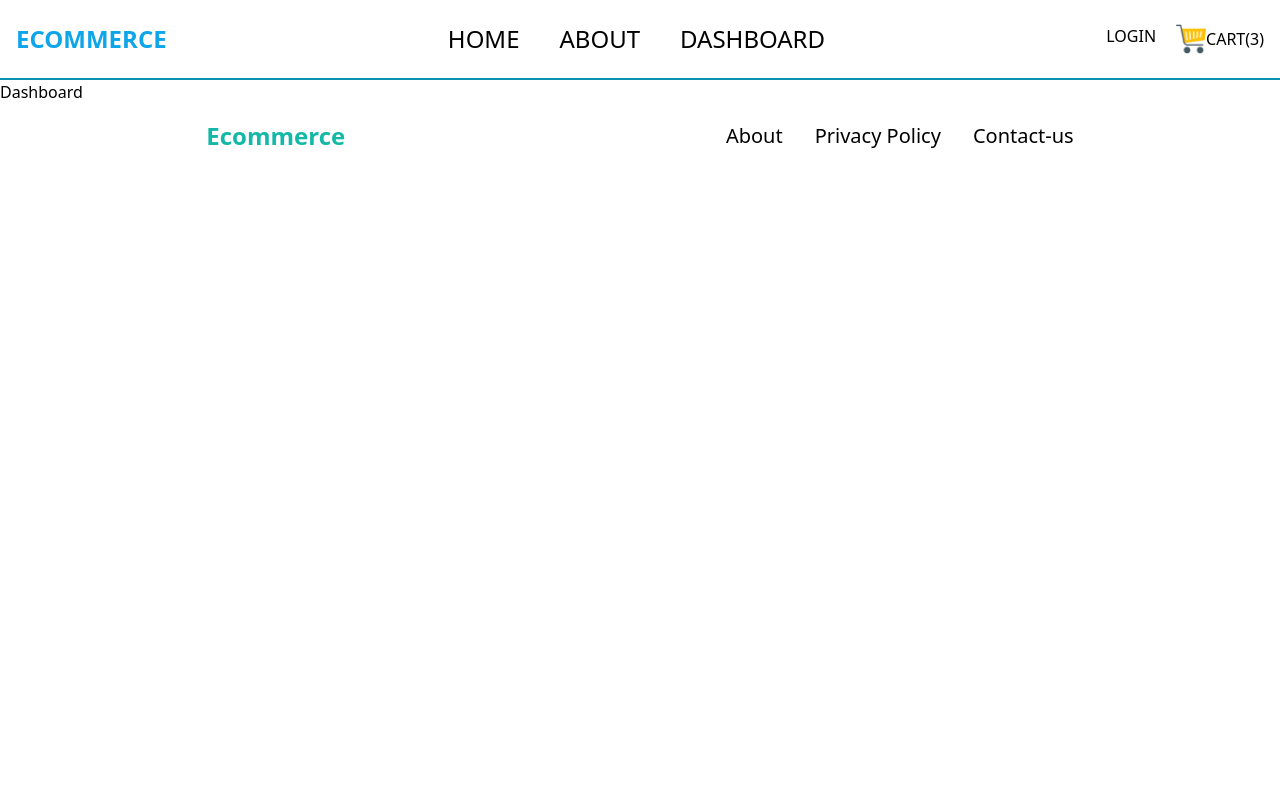
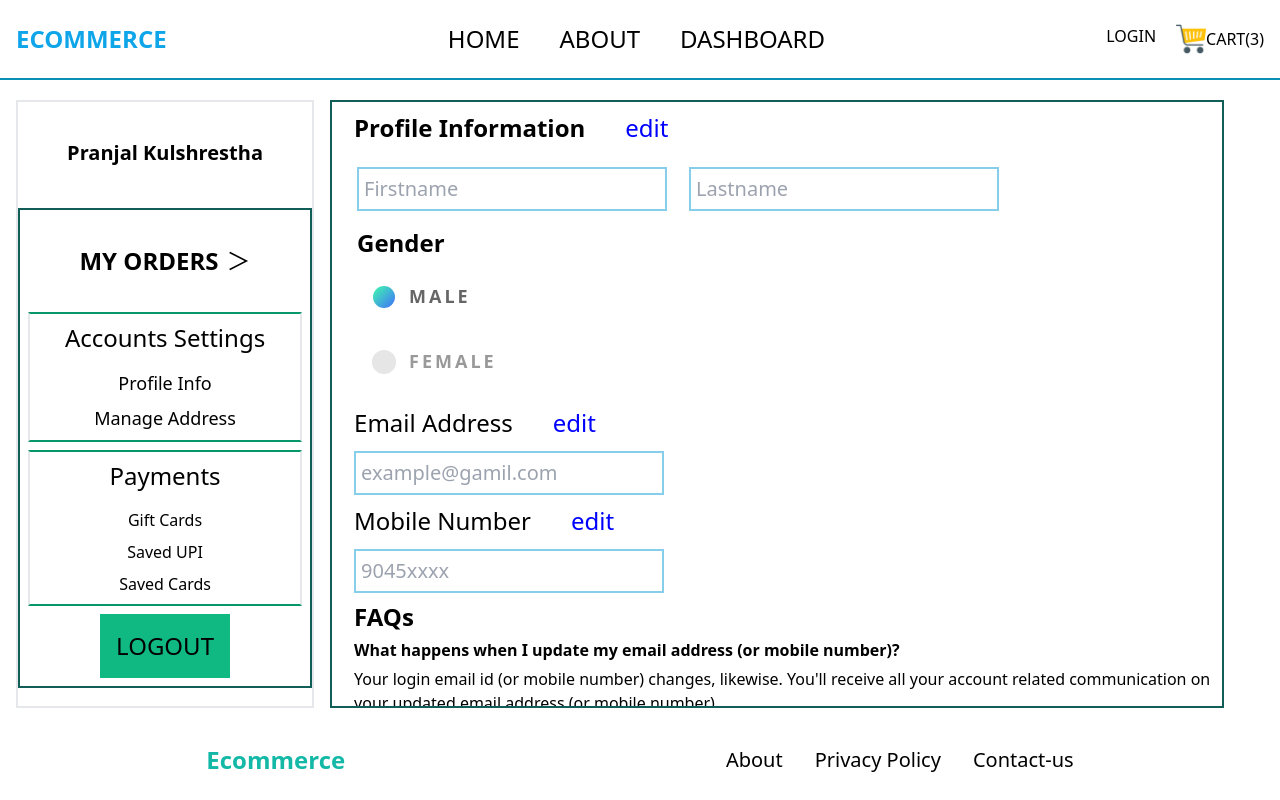
Before and after one commit to nitinvasdhani123/Ecommerc-Website, a React (Create React App) app in the folder ecommercefrontend/: page /Dashboard in a window 1280 px wide. Built offline with nearby package versions, Linux system fonts and the light colour scheme.

Commit message:
dashboard profile Info created

```diff
--- a/ecommercefrontend/src/components/About.js
+++ b/ecommercefrontend/src/components/About.js
@@ -3,7 +3,7 @@ import React from 'react'
 
 function About() {
   return (
-    <div className='h-[80vh] overflow-auto'><section className="bg-white dark:bg-gray-900 overflow-auto">
+    <div className='h-[79vh] overflow-auto'><section className="bg-white dark:bg-gray-900 overflow-auto">
     <div className="py-8 px-4 mx-auto max-w-screen-xl lg:py-16 lg:px-6 ">
         <div className="mx-auto max-w-screen-sm text-center mb-8 lg:mb-16">
             <h2 className="mb-4 text-4xl tracking-tight font-extrabold text-gray-900 dark:text-white">Our Team</h2>
--- a/ecommercefrontend/src/components/Dashboard.js
+++ b/ecommercefrontend/src/components/Dashboard.js
@@ -1,8 +1,43 @@
-import React from 'react'
+
+import React,{useState} from 'react'
+
+
+import { Link } from 'react-router-dom'
+import ProfileInfo from './ProfileInfo'
 
 function Dashboard() {
+
+
+
   return (
-    <div>Dashboard</div>
+  <div className="w-[95vw] h-[76vh] mx-4 mt-5 my-5 flex align-center gap-2">
+    <div className='w-1/4 border-2  '>
+      <h2 className='mx-2 mt-3 md:p-6 px-2  text-[12px] font-bold text-center  md:text-[20px]'>Pranjal Kulshrestha</h2>
+      <div className='h-[60vh] mt-4 px-2 py-2 flex flex-col items-center border-2 outline-none border-teal-800'>
+        <Link className='flex flex-1 items-center justify-center gap-2 w-full outline-none  ' to="/Products">
+       <button className=' bg-transparent text-[12px] md:font-bold md:text-2xl'>MY ORDERS</button>
+       <span className='md:text-2xl'>＞</span>
+       </Link>
+       <div className=' mt-2 w-full flex-1 flex flex-col items-center justify-around border-2 border-b-emerald-600 border-t-emerald-600'>
+        <h2 className='text-[10px] mt-2 md:text-2xl'>Accounts Settings</h2>
+        <ul className='text-[8px] md:text-[18px] mt-2 flex flex-col items-center justify-center p-2 gap-2'>
+          <Link to='/ProfileInfo'><li>Profile Info</li></Link>
+          <button><li>Manage Address</li></button>
+        </ul>
+       </div>
+       <div className=' mt-2 w-full flex flex-1 flex-col  items-center justify-around border-2 border-b-emerald-600 border-t-emerald-600'>
+        <h2 className='text-[10px] mt-2 md:text-2xl'>Payments</h2>
+        <ul className='text-[8px] md:text-[16px] mt-2 flex flex-col items-center justify-center p-2 gap-2'>
+          <li>Gift Cards</li>
+          <li>Saved UPI</li>
+          <li>Saved Cards</li>
+        </ul>
+       </div>
+       <button className='text-[10px] md:text-2xl bg-emerald-500 p-4 mt-2 '>LOGOUT</button>
+      </div>
+    </div>
+    <div className=' w-3/4 border-2 mx-2 border-teal-800 overflow-y-auto'><ProfileInfo/></div>
+  </div>
   )
 }
 
--- a/ecommercefrontend/src/components/Footer.js
+++ b/ecommercefrontend/src/components/Footer.js
@@ -2,7 +2,7 @@ import React from 'react'
 
 const Footer = () => {
   return (
-    <div className='h-[5vh] flex items-center justify-around flex-wrap p-4'>
+    <div className='h-[5vh] flex items-center justify-around  flex-wrap p-4'>
      <p className='text-2xl text-teal-500 font-bold'>Ecommerce</p>
      <ul className='flex flex-wrap gap-8 text-xl'>
       <li>About</li>
--- a/ecommercefrontend/src/components/Login.js
+++ b/ecommercefrontend/src/components/Login.js
@@ -57,6 +57,7 @@ function Login() {
       </div>
 							<button type="submit" className="block w-full bg-indigo-600 mt-4 py-2 rounded-2xl text-white font-semibold mb-2">Login</button>
 							<span className="text-sm ml-2 hover:text-blue-500 cursor-pointer">Forgot password ?</span>
+							<span className="text-sm ml-2 hover:text-blue-500 cursor-pointer"><Link to='/Signup'>Already Exist?</Link></span>
 		</form>
 	</div>
 </div>
--- /dev/null
+++ b/ecommercefrontend/src/components/Profile.css
@@ -0,0 +1,100 @@
+.main{
+    margin-left: 22px;
+    margin-top:10px;
+}
+
+.main button{
+    color: blue;
+}
+
+form{
+    padding: 3px;
+    margin-top: 20px;
+}
+
+input{
+    border:2px solid skyblue;
+    margin-left: 22px;
+    font-size: 20px;
+    padding:5px;
+}
+h1{
+    margin-bottom: 5px;
+}
+
+.gender{
+    margin-left: 22px;
+}
+h4{
+    font-weight: bold;
+    margin-top: 5px;
+    margin-bottom: 5px;
+}
+.faq{
+    margin-left: 22px;
+}
+
+/* MAIN */
+/* =============================================== */
+.label {
+  display: flex;
+  align-items: center;
+  border-radius: 100px;
+  padding: 14px 16px;
+  margin: 5px 0;
+  cursor: pointer;
+  transition: .3s;
+}
+
+.label:hover,
+.label:focus-within,
+.label:active {
+  background: hsla(0, 0%, 80%, .14);
+}
+
+.radio-input {
+  position: absolute;
+  left: 0;
+  top: 0;
+  width: 1px;
+  height: 1px;
+  opacity: 0;
+  z-index: -1;
+}
+
+.radio-design {
+  width: 22px;
+  height: 22px;
+  border-radius: 100px;
+  background: linear-gradient(to right bottom, hsl(154, 97%, 62%), hsl(225, 97%, 62%));
+  position: relative;
+}
+
+.radio-design::before {
+  content: '';
+  display: inline-block;
+  width: inherit;
+  height: inherit;
+  border-radius: inherit;
+  background: hsl(0, 0%, 90%);
+  transform: scale(1.1);
+  transition: .3s;
+}
+
+.radio-input:checked+.radio-design::before {
+  transform: scale(0);
+}
+
+.label-text {
+  color: hsl(0, 0%, 60%);
+  margin-left: 14px;
+  letter-spacing: 3px;
+  text-transform: uppercase;
+  font-size: 18px;
+  font-weight: 900;
+  transition: .3s;
+}
+
+.radio-input:checked~.label-text {
+  color: hsl(0, 0%, 40%);
+}
--- /dev/null
+++ b/ecommercefrontend/src/components/ProfileInfo.jsx
@@ -0,0 +1,72 @@
+import React from 'react'
+import { useState } from 'react'
+
+
+import './Profile.css'
+function ProfileInfo() {
+  const [edit, setedit] = useState(false);
+  const Changedit = () => {
+    setedit(!edit);
+
+  }
+
+
+
+  return (
+    <div>
+      <header>
+        <div className='main flex gap-10 text-2xl'>
+          <span className='font-bold'>Profile Information</span>
+          <span><button onClick={Changedit}>edit</button></span>
+        </div>
+        <form>
+          <div className='inputs'>
+            <input disabled={edit} type="text" placeholder='Firstname' />
+            <input type="text" disabled={edit} placeholder='Lastname' />
+          </div>
+          <div className='gender flex flex-col mt-4'>
+            <h1 className='text-2xl font-semibold'>Gender</h1>
+            <label class="label">
+              <input value="value-2" name="value-radio" id="value-2" class="radio-input" checked type="radio" />
+              <div class="radio-design"></div>
+              <div class="label-text">Male</div>
+            </label>
+            <label class="label">
+              <input value="value-3" name="value-radio" id="value-3" class="radio-input" type="radio" />
+              <div class="radio-design"></div>
+              <div class="label-text">Female</div>
+            </label>
+          </div>
+        </form>
+        <div className='main flex gap-10 text-2xl mt-5'>
+          <span>Email Address</span>
+          <span><button onClick={Changedit}>edit</button></span>
+        </div>
+        <input type="email" disabled={edit} className="mt-3" placeholder='example@gamil.com ' />
+        <div className='main flex gap-10 text-2xl mt-5'>
+          <span>Mobile Number</span>
+          <span><button onClick={Changedit}>edit</button></span>
+        </div>
+        <input type="text" disabled={edit} className="mt-3" placeholder='9045xxxx' />
+
+
+        <div className=' faq'>
+        <div className='text-2xl mt-2 font-semibold'>FAQs</div>
+        <div><h4>What happens when I update my email address (or mobile number)?</h4>
+          <p>Your login email id (or mobile number) changes, likewise. You'll receive all your account related communication on your updated email address (or mobile number).</p>
+          <h4>When will my Flipkart account be updated with the new email address (or mobile number)?</h4>
+          <p>It happens as soon as you confirm the verification code sent to your email (or mobile) and save the changes.</p>
+          <h4>What happens to my existing Flipkart account when I update my email address (or mobile number)?</h4>
+          <p>Updating your email address (or mobile number) doesn't invalidate your account. Your account remains fully functional. You'll continue seeing your Order history, saved information and personal details.</p>
+          <h4>Does my Seller account get affected when I update my email address?</h4>
+          <p>Ecommerce has a 'single sign-on' policy. Any changes will reflect in your Seller account also.</p>
+        </div></div>
+
+      </header>
+    </div>
+
+
+  )
+}
+
+export default ProfileInfo
--- a/ecommercefrontend/src/components/Signup.js
+++ b/ecommercefrontend/src/components/Signup.js
@@ -49,6 +49,7 @@ function Signup() {
         </div>
                 <button type="submit" className="block w-full bg-indigo-600 mt-4 py-2 rounded-2xl text-white font-semibold mb-2">Login</button>
                 <span className="text-sm ml-2 hover:text-blue-500 cursor-pointer">Forgot password ?</span>
+                <span className="text-sm ml-2 hover:text-blue-500 cursor-pointer"><Link to='/Login'>Not Exist?</Link></span>
       </form>
     </div>
   </div>
```
Also changed, not shown: ecommercefrontend/src/components/Contacts.jsx (added, +9 -0 lines).
